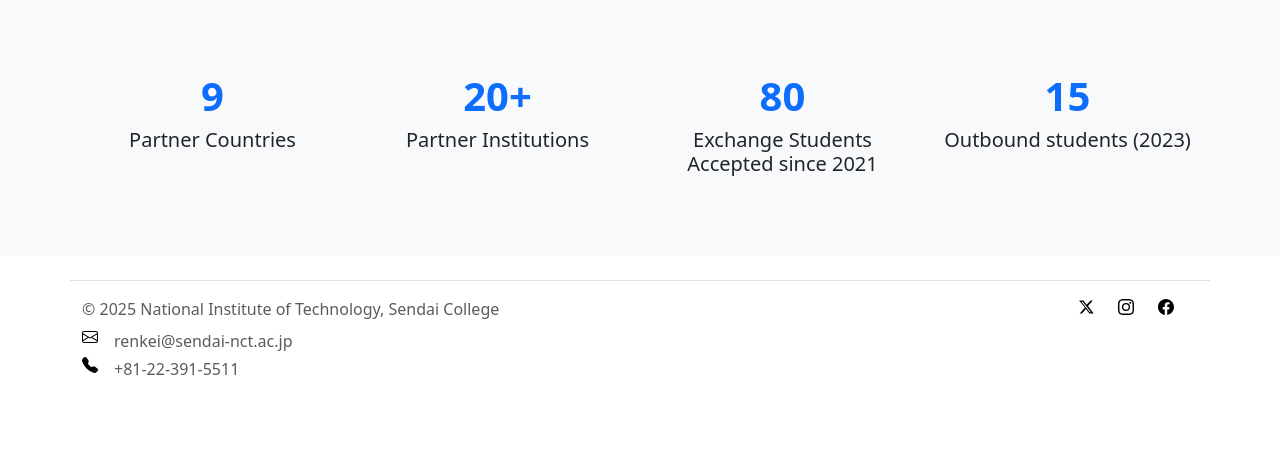
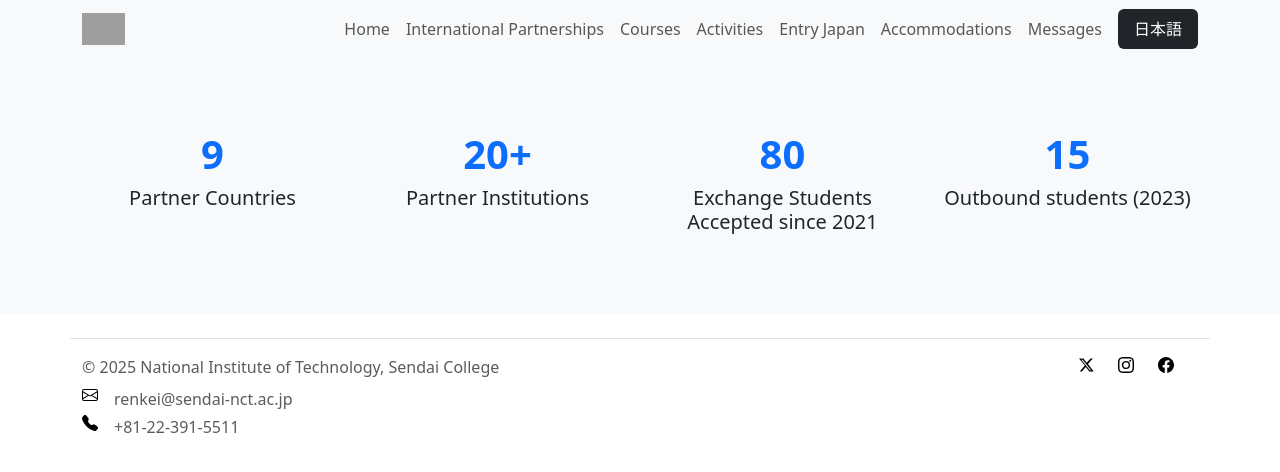
Before and after one commit to WanakitsamphanTh/international-affair, a Next.js app: page /en in a window 1280 px wide. Shown: the top 472 px of the page. Built offline with nearby package versions, Linux system fonts and the light colour scheme; grey boxes are pictures that could not be loaded.

Commit message:
add navbar

```diff
--- a/src/app/(frontend)/layout.tsx
+++ b/src/app/(frontend)/en/layout.tsx
@@ -1,6 +1,7 @@
 import React from 'react';
 import 'bootstrap/dist/css/bootstrap.min.css';
 import Footer from '@/components/footer';
+import Navigationbar from '@/components/navbar/navbar-en';
 
 export const metadata = {
   description: 'A blank template using Payload in a Next.js app.',
@@ -13,6 +14,7 @@ export default async function RootLayout(props: { children: React.ReactNode }) {
   return (
     <html lang="en">
       <body>
+        <Navigationbar/>
         <main>{children}</main>
         <Footer />
       </body>
--- /dev/null
+++ b/src/components/navbar/navbar-en.tsx
@@ -0,0 +1,75 @@
+"use client";
+
+import { useState } from "react";
+import Link from "next/link";
+import Container from "react-bootstrap/Container";
+import Navbar from "react-bootstrap/Navbar";
+import Nav from "react-bootstrap/Nav";
+
+export default function NavigationBar(){
+  const [expanded, setExpanded] = useState(false);
+
+  const handleToggle = () => setExpanded(!expanded);
+  const handleLinkClick = () => setExpanded(false);
+
+  const navLinks = [
+    { name: "Home", href: "/en/" },
+    { name: "International Partnerships", href: "/en/relation" },
+    { name: "Courses", href: "/en/course" },
+    { name: "Activities", href: "/en/activity" },
+    { name: "Entry Japan", href: "/en/residence" },
+    { name: "Accommodations", href: "/en/accommodation" },
+    { name: "Messages", href: "/en/message" },
+  ];
+
+  return (
+    <Navbar
+      expand="lg"
+      className="bg-body-tertiary"
+      sticky="top"
+      expanded={expanded}
+    >
+      <Container>
+        <Navbar.Brand as={Link} locale="en" href="/en/">
+          <img
+            src="https://www.sendai-nct.ac.jp/wp/wp-content/themes/lab-sendainct/assets/images/logo-en.svg"
+            alt="Sendai KOSEN Logo"
+            height={32}
+            className="d-inline-block align-top"
+          />
+        </Navbar.Brand>
+
+        <Navbar.Toggle
+          aria-controls="navbar-nav"
+          aria-expanded={expanded}
+          onClick={handleToggle}
+        />
+
+        <Navbar.Collapse id="navbar-nav">
+          <Nav className="ms-auto">
+            {navLinks.map(({ name, href }) => (
+              <Nav.Link
+                key={href}
+                as={Link}
+                href={href}
+                onClick={handleLinkClick}
+              >
+                {name}
+              </Nav.Link>
+            ))}
+
+            <Nav.Link
+              as={Link}
+              href="/ja"
+              onClick={handleLinkClick}
+              className="ms-lg-2 mt-2 mt-lg-0 bg-dark text-white rounded d-flex align-items-center justify-content-center"
+              style={{ width: "80px", height: "40px" }}
+            >
+              日本語
+            </Nav.Link>
+          </Nav>
+        </Navbar.Collapse>
+      </Container>
+    </Navbar>
+  )
+}
```
Also changed, not shown: src/app/(frontend)/ja/layout.tsx (added, +23 -0 lines), src/app/(frontend)/ja/page.tsx (added, +37 -0 lines), src/components/navbar/navbar-ja.tsx (added, +74 -0 lines).
